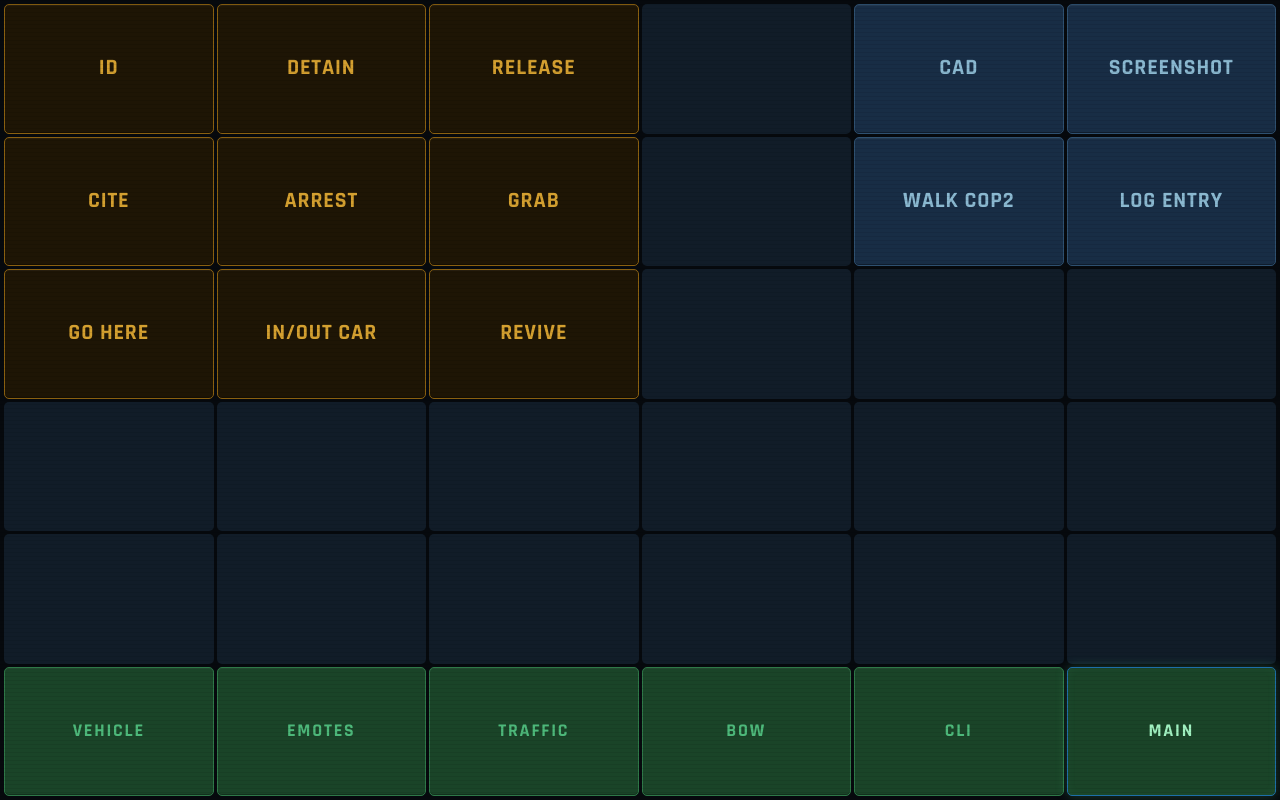
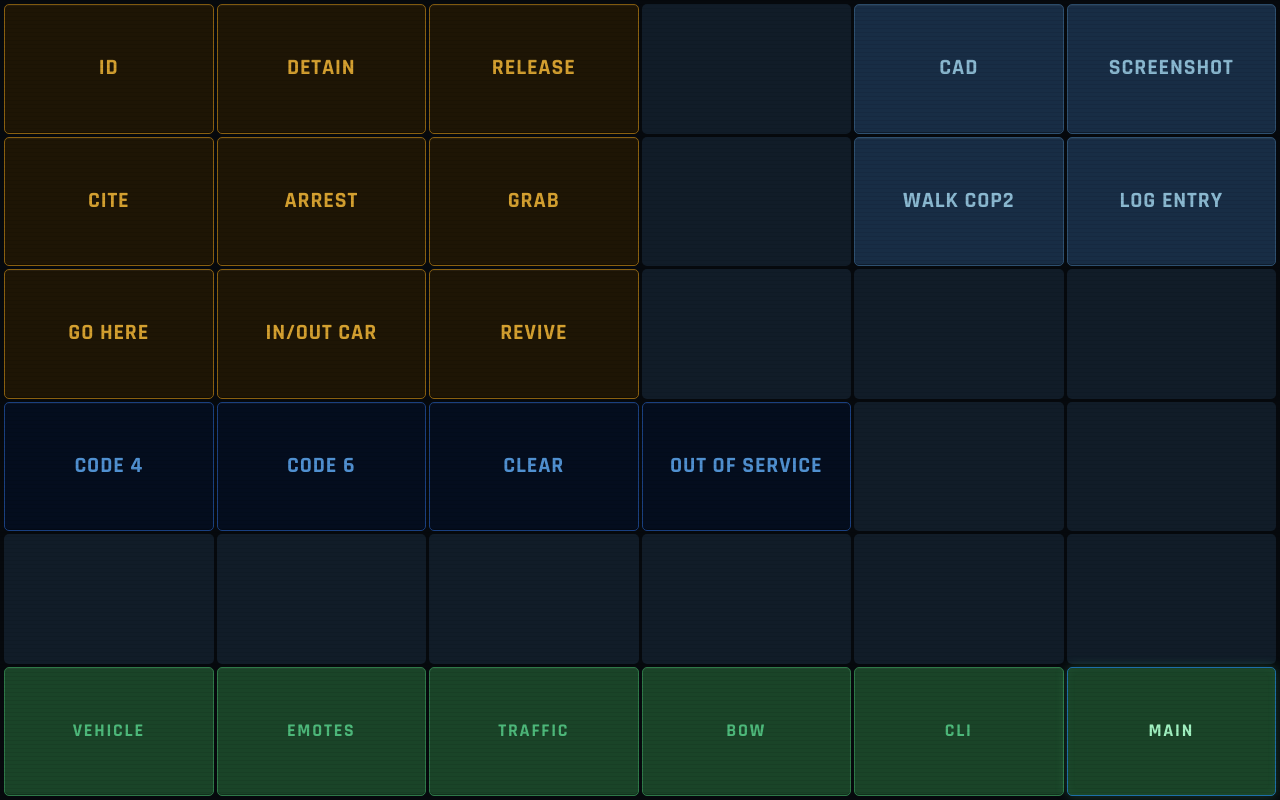
Before and after one commit to jimbursch1/diystreamdeck, a website: page public/index.html in a window 1280 px wide. Both pictures are taken after a click on the element "ID". Drawn offline with Linux system fonts and the light colour scheme; no server answers.

Commit message:
Add radio status buttons to Main page
Code 4, Code 6, Clear, Out of Service buttons in row 4 (blue color).
Group support in panel.js persists active status highlight across page
navigation.

Co-Authored-By: Claude Sonnet 4.6 <noreply@anthropic.com>

```diff
--- a/buttons.json
+++ b/buttons.json
@@ -18,7 +18,11 @@
       { "label": "In/Out Car", "method": "command", "command": "inoutcar",   "color": "amber" },
       { "label": "Revive",     "method": "command", "command": "revive",     "color": "amber" },
       null, null, null,
-      null, null, null, null, null,
+      { "label": "Code 4", "method": "command", "command": "status code4", "color": "blue", "group": "status" },
+      { "label": "Code 6", "method": "command", "command": "status code6", "color": "blue", "group": "status" },
+      { "label": "Clear",  "method": "command", "command": "status clear",  "color": "blue", "group": "status" },
+      { "label": "Out of Service",    "method": "command", "command": "status oos",    "color": "blue", "group": "status" },
+      null,
       null, null, null, null, null,
       null
     ]
--- a/public/panel.js
+++ b/public/panel.js
@@ -2,6 +2,7 @@ let pages = [];
 let currentPage = 0;
 const token    = new URLSearchParams(window.location.search).get('token') || '';
 const editMode = new URLSearchParams(window.location.search).has('edit');
+const activeGroups = {}; // group name → command of active button
 
 async function init() {
   if (editMode) {
@@ -78,7 +79,9 @@ function renderPage(i) {
       } else {
       const isNav = btn.method === 'page';
       const colorClass = btn.color ? ` btn-color-${btn.color}` : '';
-      el.className = 'btn' + (isNav ? ' nav-btn' : '') + colorClass + (editMode ? ' edit-mode' : '');
+      const isGroupActive = btn.group && activeGroups[btn.group] === btn.command;
+      el.className = 'btn' + (isNav ? ' nav-btn' : '') + colorClass + (isGroupActive ? ' group-active' : '') + (editMode ? ' edit-mode' : '');
+      if (btn.group) el.dataset.group = btn.group;
       el.appendChild(document.createTextNode(btn.label));
       if (editMode) {
         const badge = document.createElement('span');
@@ -308,6 +311,11 @@ async function fire(el, btn) {
     });
     const data = await res.json();
     flash(el, data.ok ? 'success' : 'error');
+    if (data.ok && btn.group) {
+      activeGroups[btn.group] = btn.command;
+      document.querySelectorAll(`[data-group="${btn.group}"]`).forEach(b => b.classList.remove('group-active'));
+      el.classList.add('group-active');
+    }
   } catch {
     flash(el, 'error');
   }
--- a/public/style.css
+++ b/public/style.css
@@ -196,6 +196,32 @@ body::after {
   box-shadow:
     inset 0 2px 4px rgba(0, 0, 0, 0.5),
     0 0 10px rgba(212, 160, 48, 0.3);
+}
+
+.btn.group-active {
+  outline: 2px solid rgba(212, 160, 48, 0.8);
+  outline-offset: -2px;
+}
+
+.btn-color-blue {
+  background: #040d1e;
+  border-color: #1a4080;
+  color: #5090d0;
+  box-shadow:
+    inset 0 1px 0 rgba(255, 255, 255, 0.04),
+    inset 0 -1px 0 rgba(0, 0, 0, 0.3);
+}
+
+.btn-color-blue:active {
+  background: #020810;
+  border-color: #2060b0;
+  box-shadow:
+    inset 0 2px 4px rgba(0, 0, 0, 0.5),
+    0 0 10px rgba(80, 144, 208, 0.3);
+}
+
+.btn-color-blue.group-active {
+  outline-color: rgba(80, 144, 208, 0.8);
 }
 
 /* ── REFERENCE PAGE ──────────────────────────────── */
```
